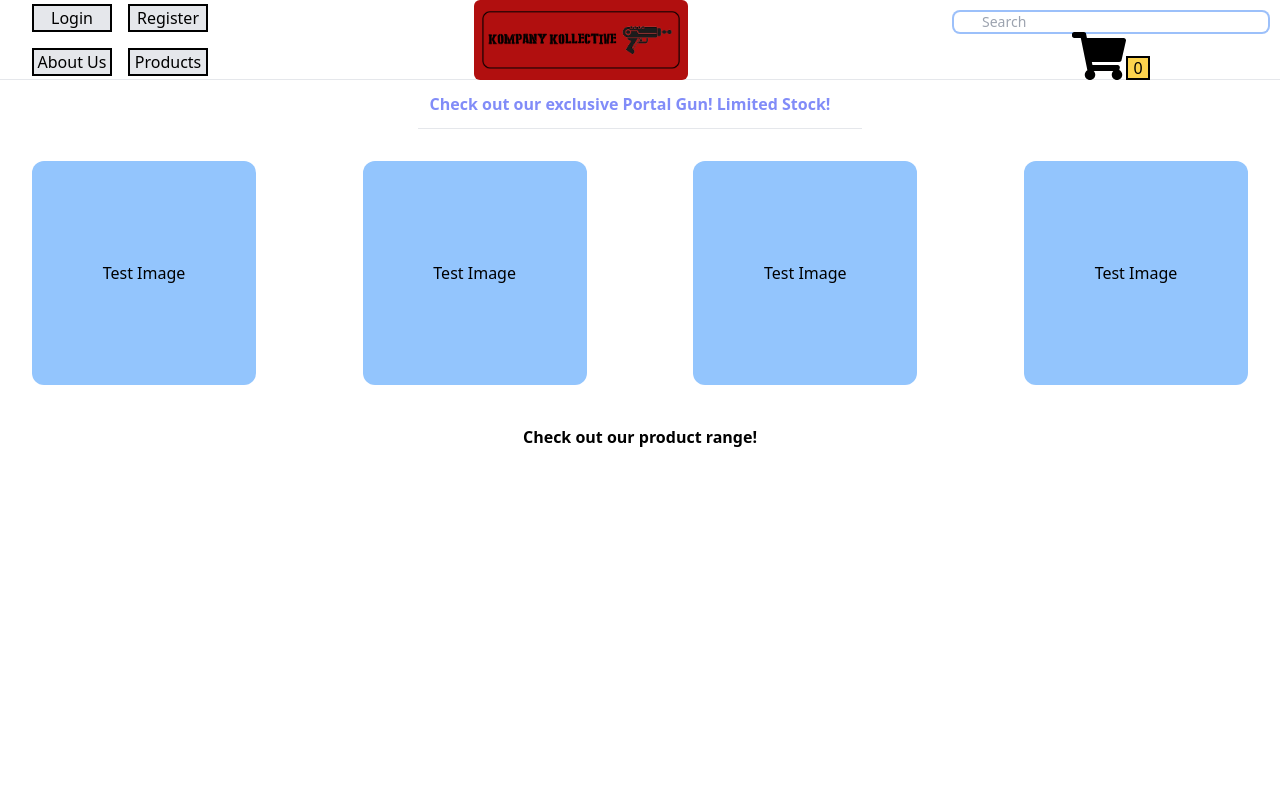
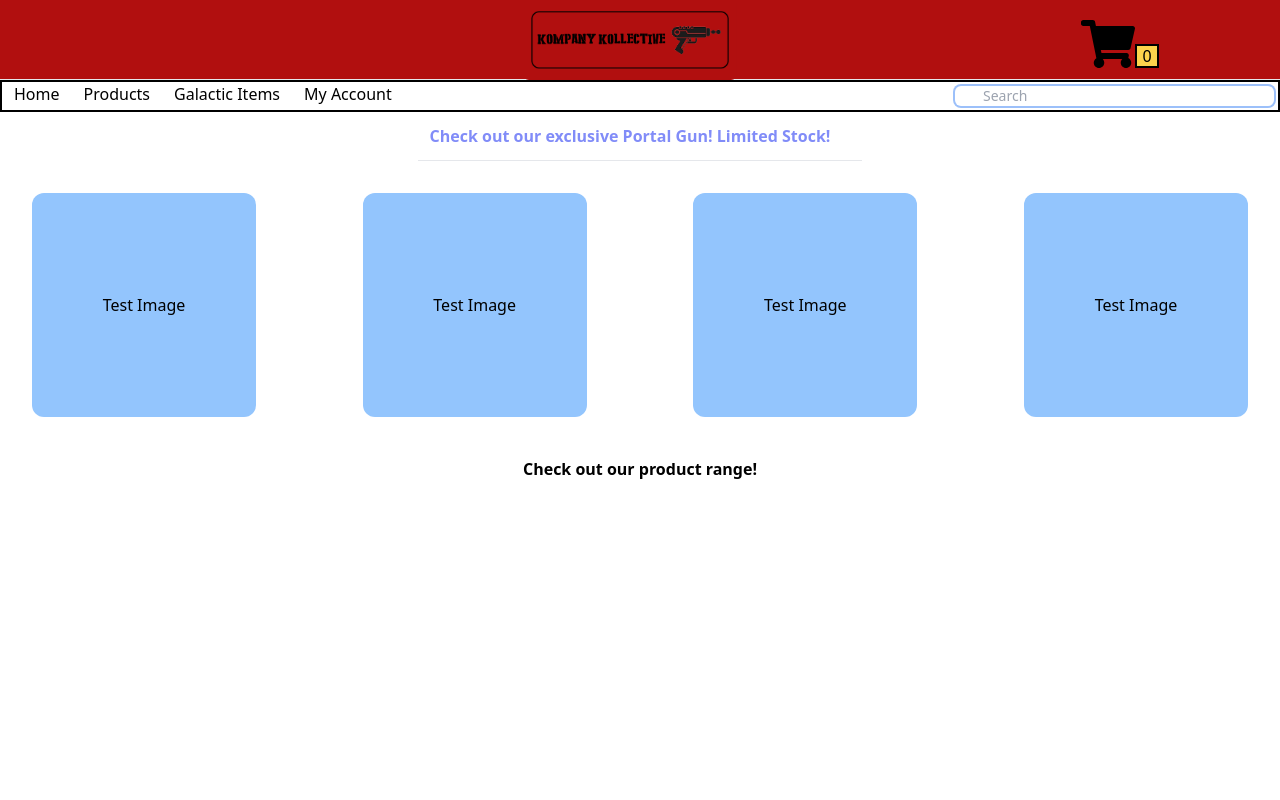
Before and after one commit to UWL-Kompany/kompany-project, a React (Create React App) app: page / in a window 1280 px wide. Shown: the top 800 px of the page. Built offline with nearby package versions, Linux system fonts and the light colour scheme.

Commit message:
header update

```diff
--- a/src/Components/Header.js
+++ b/src/Components/Header.js
@@ -13,10 +13,8 @@ function Header(props) {
 
   const HeaderButton = ({ name, link }) => {
     return (
-      <Link to={"/" + link} className="flex justify-between">
-        <div class="cursor-pointer flex w-20 justify-center bg-gray-200 m-2 border-black border-2">
-          {name}
-        </div>
+      <Link to={"/" + link} className="flex justify-between mr-3 ml-3">
+        <div class="cursor-pointer flex justify-center ">{name}</div>
       </Link>
     );
   };
@@ -24,33 +22,28 @@ function Header(props) {
   return (
     // a header component that is always displayed at the top of the page
     // plus a navigation componet
-    <header className="border-b p-3 flex justify-between items-center h-20">
-      {/* <Navigation /> */}
-      <div className="p-3 flex ">
-        <div>
-          {login ? (
-            <HeaderButton name="Account" link="account" />
-          ) : (
-            <HeaderButton name="Login" link="login" />
-          )}
-          <HeaderButton name="About Us" link="products" />
-        </div>
-        <div>
-          {login ? null : <HeaderButton name="Register" link="register" />}
-          <HeaderButton name="Products" link="products" />
+    <header>
+      <div className="border-b p-3 flex justify-center items-center h-20 bg-primary">
+        <img
+          className="flex font-bold text-black text-4xl mr-5 text-right h-20 rounded-md "
+          src={logo_big}
+        />
+        <div class="flex inset-y-5 right-0 flex-col items-center justify-between w-1/4 h-full absolute ">
+          <Basket />
         </div>
       </div>
-      <img
-        className="flex font-bold text-black text-4xl mr-5 text-right h-20 rounded-md"
-        src={logo_big}
-      />
-      <div class="flex inset-y-0 right-0 flex-col items-center justify-between w-1/4 h-full">
+      <div class="flex justify-between border-black border-2">
+        <div className="flex">
+          <HeaderButton name="Home" link="" />
+          <HeaderButton name="Products" link="products" />
+          <HeaderButton name="Galactic Items" link="account" />
+          <HeaderButton name="My Account" link="account" />
+        </div>
         <input
           type="text"
-          class="focus:ring-indigo-500 focus:ring-2 ring-2 focus:border-indigo-500 block w-full pl-7 pr-12 sm:text-sm border-gray-200 rounded-md"
+          class="focus:ring-indigo-500 focus:ring-2 ring-2 focus:border-indigo-500 block w-1/4 pl-7 pr-12 sm:text-sm border-gray-200 rounded-md m-1"
           placeholder={"Search"} // this doesn't do anything, just for filler
         />
-        <Basket />
       </div>
     </header>
   );
```
